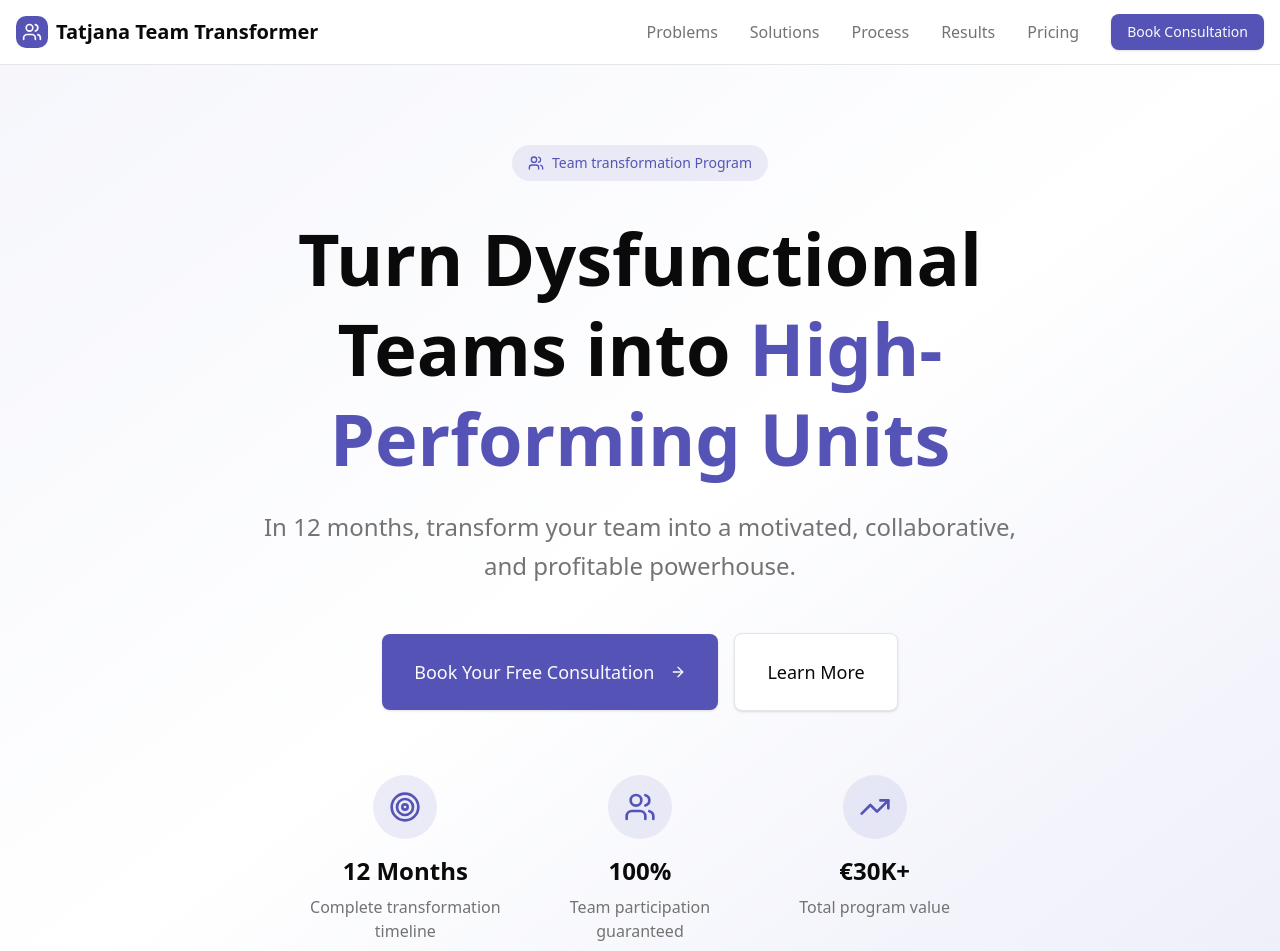
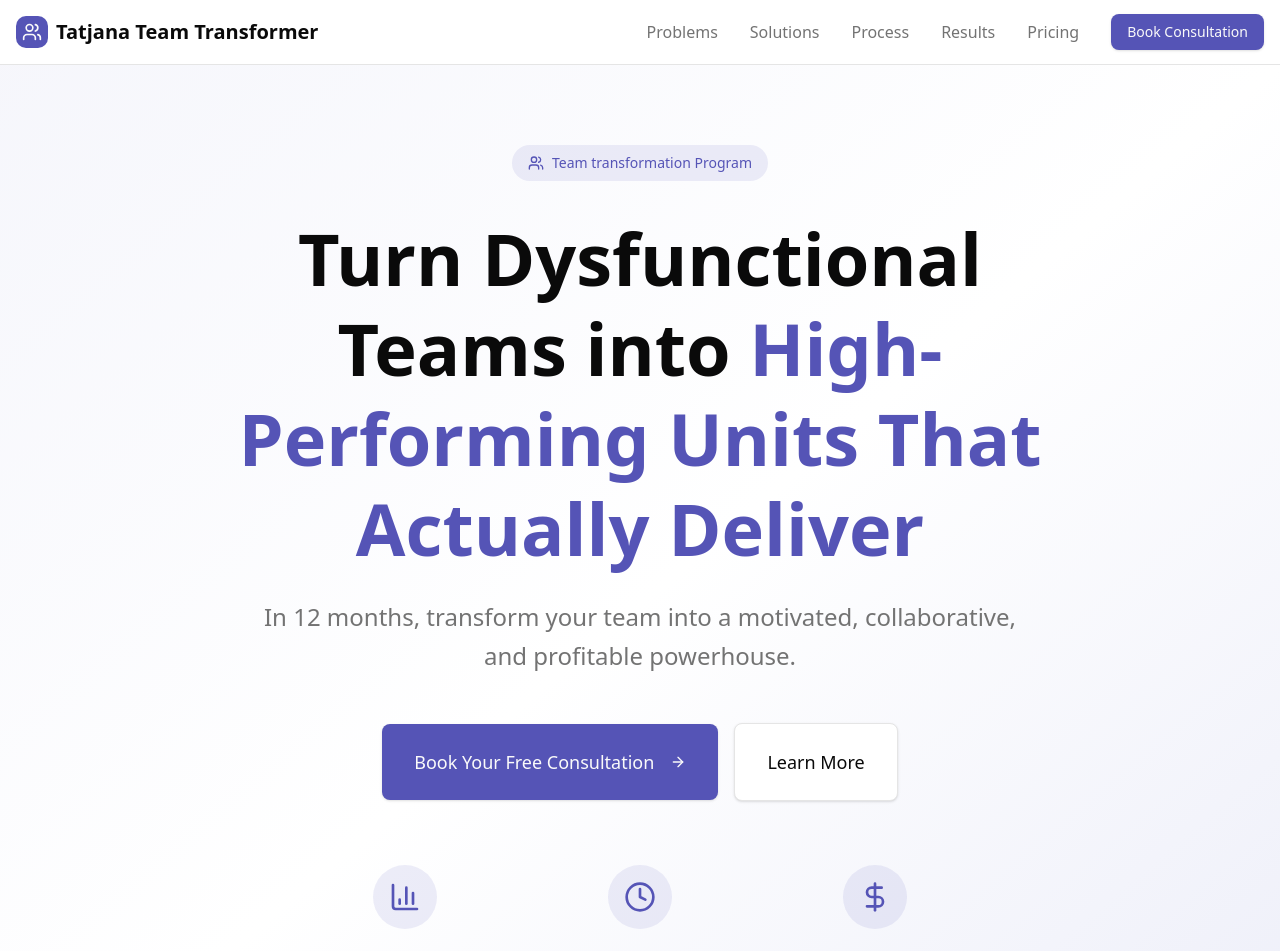
Before and after one commit to zatezalo/tatjana, a Next.js app: page / in a window 1280 px wide. Shown: the top 951 px of the page. Built offline with nearby package versions, Linux system fonts and the light colour scheme.

Commit message:
Update Hero component and offer object with enhanced headlines, subheadlines, and benefits for improved clarity and engagement. Replace icons and adjust content to reflect new messaging strategy.

```diff
--- a/src/components/sections/Hero.tsx
+++ b/src/components/sections/Hero.tsx
@@ -1,5 +1,5 @@
 import { Button } from "@/components/ui/button";
-import { ArrowRight, Users, Target, TrendingUp } from "lucide-react";
+import { ArrowRight, Users, BarChart3, Clock, DollarSign } from "lucide-react";
 import Link from "next/link";
 
 export default function Hero() {
@@ -15,8 +15,8 @@ export default function Hero() {
 
           {/* Main Headline */}
           <h1 className="text-5xl md:text-7xl font-bold text-foreground mb-6 leading-tight">
-            Turn Dysfunctional Teams into{" "}
-            <span className="text-primary">High-Performing Units</span>
+          Turn Dysfunctional Teams into {" "}
+            <span className="text-primary">High-Performing Units That Actually Deliver</span>
           </h1>
 
           {/* Subheadline */}
@@ -41,24 +41,24 @@ export default function Hero() {
           <div className="grid grid-cols-1 md:grid-cols-3 gap-8 max-w-2xl mx-auto">
             <div className="text-center">
               <div className="w-16 h-16 bg-primary/10 rounded-full flex items-center justify-center mx-auto mb-4">
-                <Target className="w-8 h-8 text-primary" />
+                <BarChart3 className="w-8 h-8 text-primary" />
               </div>
-              <h3 className="text-2xl font-bold text-foreground mb-2">12 Months</h3>
-              <p className="text-muted-foreground">Complete transformation timeline</p>
+              <h3 className="text-2xl font-bold text-foreground mb-2">50% More Output</h3>
+              <p className="text-muted-foreground">Guaranteed or we advise who to replace</p>
             </div>
             <div className="text-center">
               <div className="w-16 h-16 bg-primary/10 rounded-full flex items-center justify-center mx-auto mb-4">
-                <Users className="w-8 h-8 text-primary" />
+                <Clock className="w-8 h-8 text-primary" />
               </div>
-              <h3 className="text-2xl font-bold text-foreground mb-2">100%</h3>
-              <p className="text-muted-foreground">Team participation guaranteed</p>
+              <h3 className="text-2xl font-bold text-foreground mb-2">90 Days</h3>
+              <p className="text-muted-foreground">To see the first visible wins</p>
             </div>
             <div className="text-center">
               <div className="w-16 h-16 bg-primary/10 rounded-full flex items-center justify-center mx-auto mb-4">
-                <TrendingUp className="w-8 h-8 text-primary" />
+                <DollarSign className="w-8 h-8 text-primary" />
               </div>
-              <h3 className="text-2xl font-bold text-foreground mb-2">€30K+</h3>
-              <p className="text-muted-foreground">Total program value</p>
+              <h3 className="text-2xl font-bold text-foreground mb-2">3–10x ROI</h3>
+              <p className="text-muted-foreground">from retained talent, faster delivery, and new initiatives</p>
             </div>
           </div>
         </div>
```
